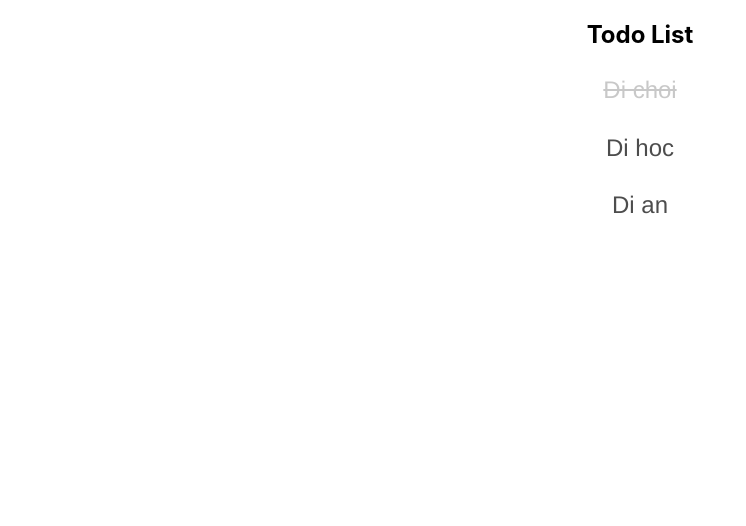
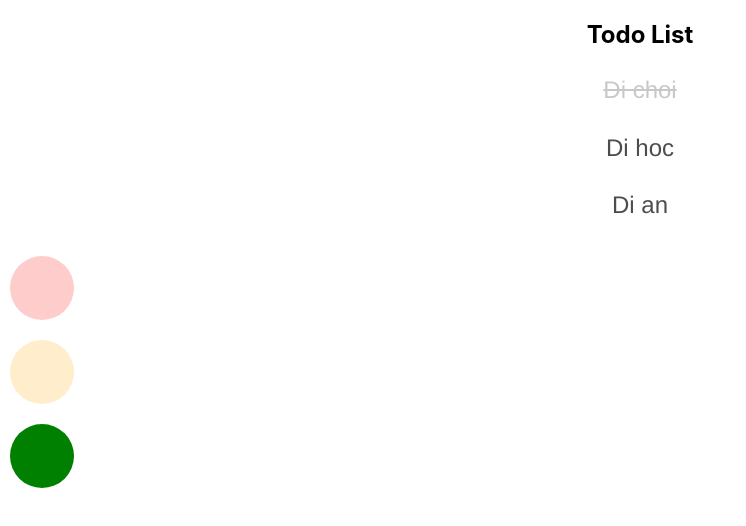
Before and after one commit to thangnkHust/hello-world-react-app, a React (Create React App) app: page / in a window 1280 px wide. Shown: the top 526 px of the page, without its empty margins (0-746 px from the left). Built offline with nearby package versions, Linux system fonts and the light colour scheme.

Commit message:
TrafficLight component

```diff
--- a/package.json
+++ b/package.json
@@ -6,6 +6,7 @@
     "@testing-library/jest-dom": "^5.11.4",
     "@testing-library/react": "^11.1.0",
     "@testing-library/user-event": "^12.1.10",
+    "classnames": "^2.2.6",
     "react": "^17.0.1",
     "react-dom": "^17.0.1",
     "react-scripts": "4.0.3",
--- a/src/App.js
+++ b/src/App.js
@@ -1,5 +1,6 @@
 import './App.css';
 import TodoItem from './components/TodoItem';
+import TrafficLight from './components/TrafficLight';
 
 var todoItems = [
   {title: 'Di choi', isDone: true},
@@ -21,6 +22,7 @@ function App() {
         {
           todoItems.length === 0 && "Nothing here"
         }
+        <TrafficLight />
     </div>
   );
 }
--- /dev/null
+++ b/src/components/TrafficLight.css
@@ -0,0 +1,29 @@
+.TrafficLight {
+  display: flex;
+  flex-direction: column;
+}
+
+.TrafficLight .buld {
+  width: 64px;
+  height: 64px;
+  display: inline-block;
+  border-radius: 50%;
+  margin: 10px;
+  opacity: .2;
+}
+
+.TrafficLight .buld.active {
+  opacity: 1;
+}
+
+.TrafficLight .buld.red {
+  background-color: red;
+}
+
+.TrafficLight .buld.orange {
+  background-color: orange;
+}
+
+.TrafficLight .buld.green {
+  background-color: green;
+}
--- /dev/null
+++ b/src/components/TrafficLight.js
@@ -0,0 +1,42 @@
+import './TrafficLight.css'
+import classNames from 'classnames'
+
+const RED = 0
+const ORANGE = 1
+const GREEN = 2
+
+var currentColor = GREEN
+
+function getNextColor(color){
+  switch(color){
+    case RED:
+      return ORANGE
+    case ORANGE:
+      return GREEN
+    default:
+      return RED
+  }
+}
+
+function TrafficLight(props) {
+  console.log(currentColor);
+  return (
+    <div className="TrafficLight">
+      <div className={classNames('buld', 'red', {
+        active: currentColor === RED
+      })}></div>
+      <div className={classNames('buld', 'orange', {
+        active: currentColor === ORANGE
+      })}></div>
+      <div className={classNames('buld', 'green', {
+        active: currentColor === GREEN
+      })}></div>
+    </div>
+  )
+}
+
+setInterval(() => {
+  currentColor = getNextColor(currentColor)
+}, 1000)
+
+export default TrafficLight;
```
Also changed, not shown: 1 other file (tests, documents, lock files or other folders).
